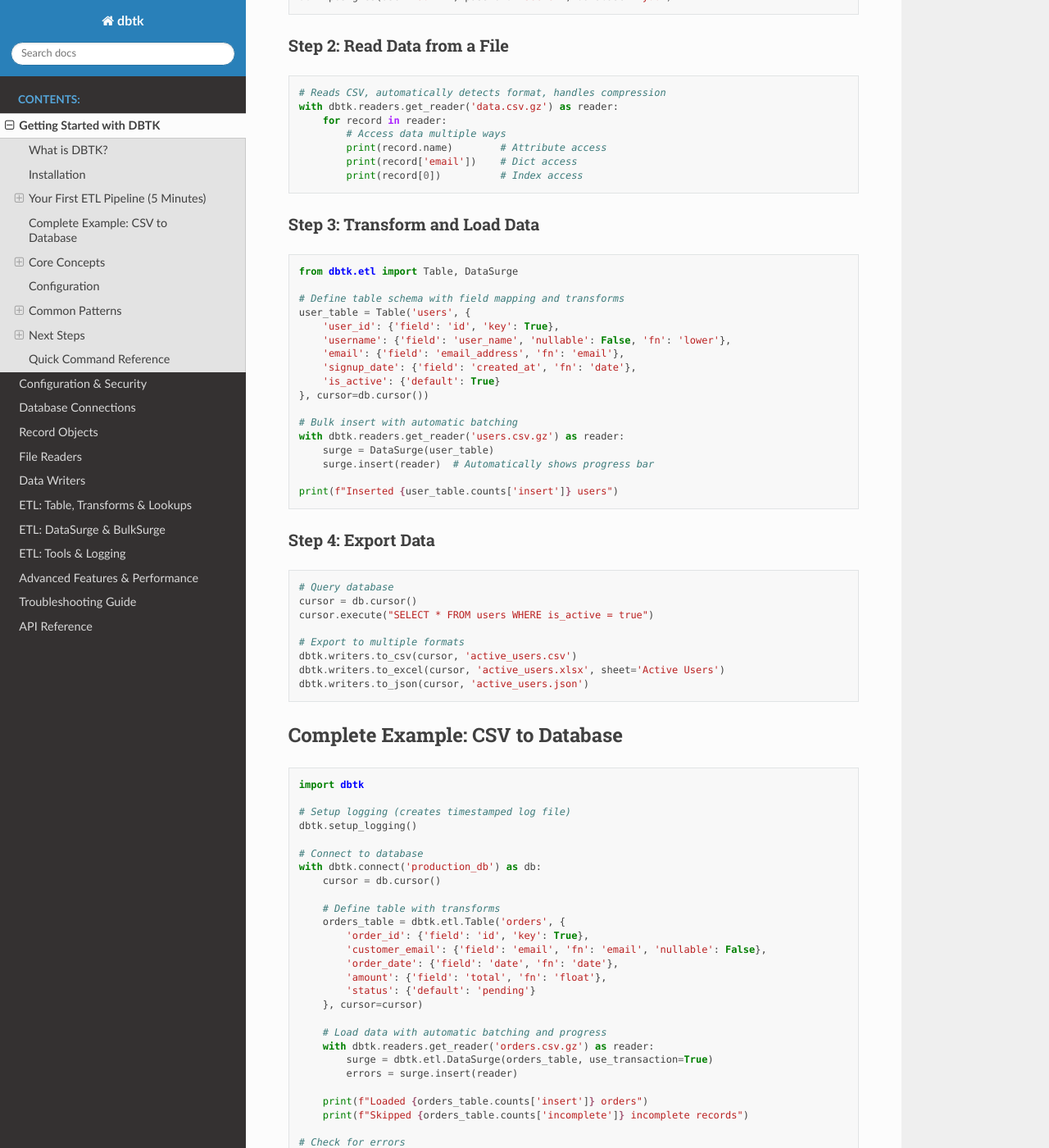
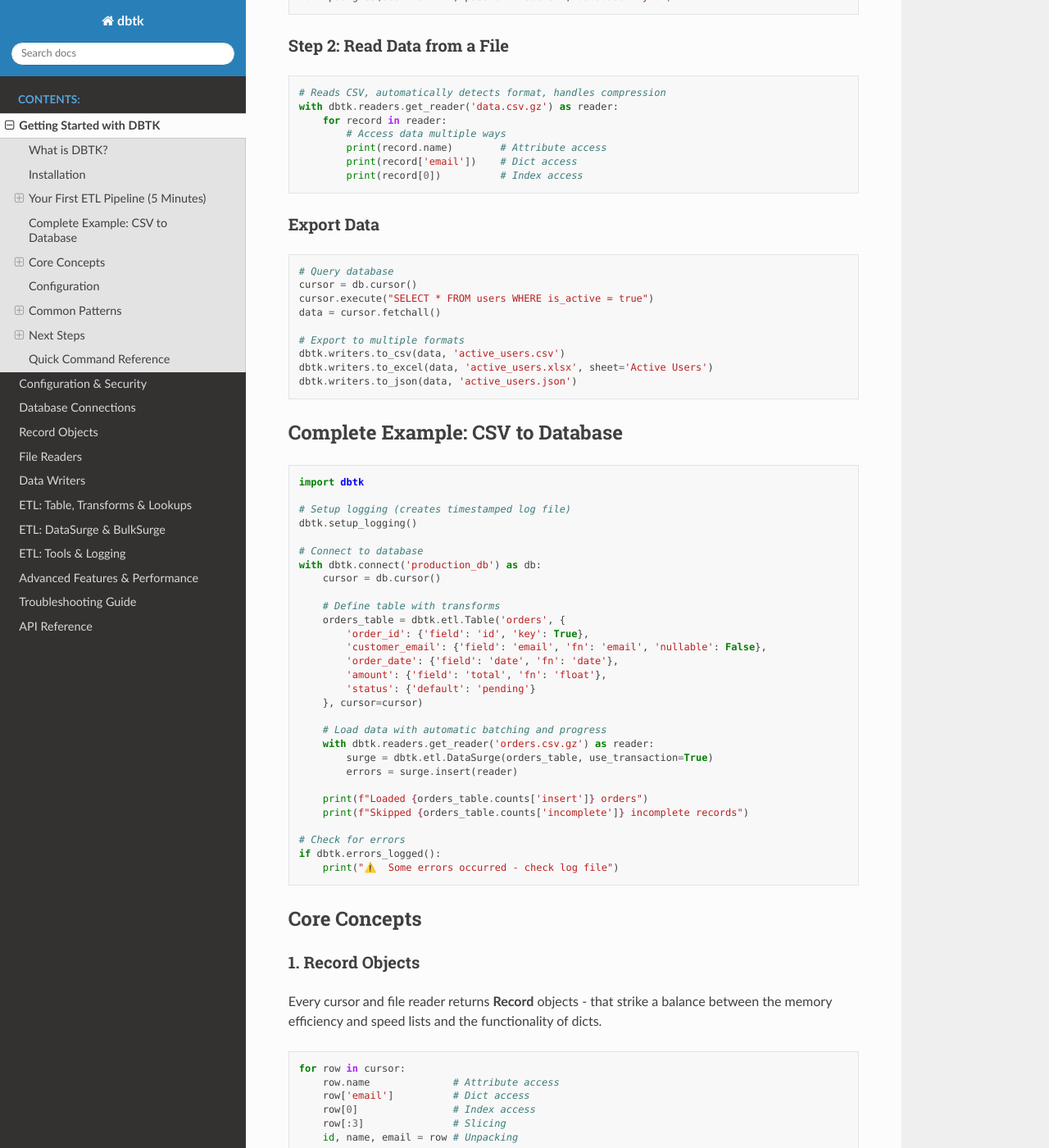
Before and after one commit to scottrbailey/dbtk, a Sphinx documentation site: the page built from docs/01-getting-started.md, in a window 1280 px wide and 1400 px high, scrolled down 1019 px. Shown: the whole window at 82% size. Built offline with Sphinx 7.4.7 and the Read the Docs theme 3.1.0, drawn with Linux system fonts in a browser that asks for light colours.

Commit message:
Documentation changes Add images

````diff
--- a/docs/01-getting-started.md
+++ b/docs/01-getting-started.md
@@ -54,39 +54,18 @@ with dbtk.readers.get_reader('data.csv.gz') as reader:
         print(record[0])          # Index access
 ```
 
-### Step 3: Transform and Load Data
-
-```python
-from dbtk.etl import Table, DataSurge
-
-# Define table schema with field mapping and transforms
-user_table = Table('users', {
-    'user_id': {'field': 'id', 'key': True},
-    'username': {'field': 'user_name', 'nullable': False, 'fn': 'lower'},
-    'email': {'field': 'email_address', 'fn': 'email'},
-    'signup_date': {'field': 'created_at', 'fn': 'date'},
-    'is_active': {'default': True}
-}, cursor=db.cursor())
-
-# Bulk insert with automatic batching
-with dbtk.readers.get_reader('users.csv.gz') as reader:
-    surge = DataSurge(user_table)
-    surge.insert(reader)  # Automatically shows progress bar
-
-print(f"Inserted {user_table.counts['insert']} users")
-```
-
-### Step 4: Export Data
+### Export Data
 
 ```python
 # Query database
 cursor = db.cursor()
 cursor.execute("SELECT * FROM users WHERE is_active = true")
+data = cursor.fetchall()
 
 # Export to multiple formats
-dbtk.writers.to_csv(cursor, 'active_users.csv')
-dbtk.writers.to_excel(cursor, 'active_users.xlsx', sheet='Active Users')
-dbtk.writers.to_json(cursor, 'active_users.json')
+dbtk.writers.to_csv(data, 'active_users.csv')
+dbtk.writers.to_excel(data, 'active_users.xlsx', sheet='Active Users')
+dbtk.writers.to_json(data, 'active_users.json')
 ```
 
 ## Complete Example: CSV to Database
````
Also changed, not shown: docs/07-table.md (+4 -0 lines), docs/08-datasurge.md (+10 -0 lines), docs/index.rst (+19 -2 lines), docs/assets/bulksurge.png (added), docs/assets/datasurge.png (added), docs/assets/table.png (added).
